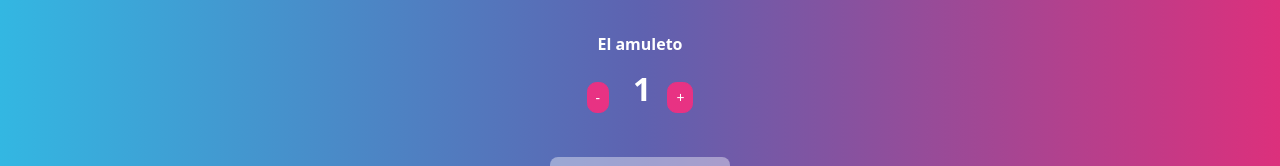
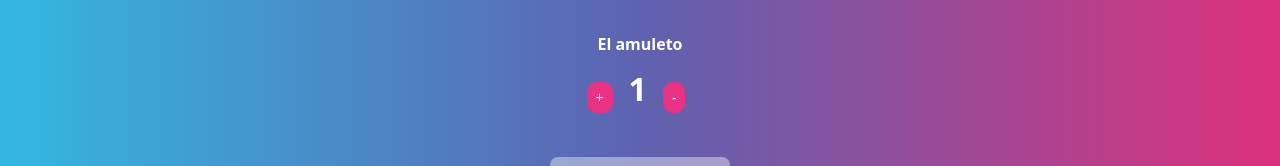
Before and after one commit to NatachaVergara/busco-libro-vergara, a React (Create React App) app: page / in a window 1280 px wide. Shown: the part 313-479 px from the top of the page. Built offline with nearby package versions, Linux system fonts and the light colour scheme.

Commit message:
clase 5 Components II Contador con boton

```diff
--- a/src/App.js
+++ b/src/App.js
@@ -1,6 +1,7 @@
 //Importo el npm de bootswatch
 import "bootswatch/dist/quartz/bootstrap.min.css";
-import ItemListContainer from "./components/ItemListContainer";
+import ItemListContainer from "./components/ItemListContainer/ItemListContainer";
+
 
 //Traigo el componente navbar de NavBar.jsx
 import NavBar from './components/NavBar/NavBar';
--- a/src/components/ItemCount/ItemCount.jsx
+++ b/src/components/ItemCount/ItemCount.jsx
@@ -1,29 +1,24 @@
 import { useState } from 'react'
 import './itemCount.css'
 
-const ItemCount = ({ stock, initial, onAdd}) => {
+const ItemCount = ({ stock, initial, onAdd }) => {
 
     const [count, setCount] = useState(1)
 
-   //Funcion para sumar items al carrito
+    //Funcion para sumar items al carrito
     //mientras que el contador sea menor a stock, va a sumar
     const addItem = () => {
-        if (count <= stock) {
-           setCount(count + 1)
-         }
+        if (count <= stock) { setCount(count + 1) }
     }
     //Funcion para remover items del carrito
     //Mientras el count sea mayor a inicial, va a restar
     const removeItem = () => {
-        if (count >= initial) {
-            setCount(count - 1)
-        }
+        if (count >= initial) { setCount(count - 1) }
     }
     //Funcion que utiliza la funcion creada onAdd del itemListCointainer que me permite habilitar el btn Agregar al carrito
     const btnAdd = () => {
-        if (count >= 1) {
-            onAdd()
-        }
+
+        if (count >= initial ) { onAdd() }
     }
 
 
@@ -31,11 +26,13 @@ const ItemCount = ({ stock, initial, onAdd}) => {
         <div className="container text-center ">
             <h6> El amuleto </h6>
             <div className="mb-3 d-flex flex-row justify-content-center align-items-center">
+                <button type="button" className="btn btn-primary btn-sm" onClick={addItem} > + </button>
+                <h2 className="mx-2">{count}</h2>
+
                 <button type="button" className="btn btn-primary btn-sm me-1" onClick={removeItem} > - </button>
-                 <h2 className="mx-2">{count}</h2>
-                 <button type="button" className="btn btn-primary btn-sm" onClick={addItem} > + </button>
             </div>
-             <button type="button" className="btn btn-secondary" onClick={btnAdd}>Agregar al carrito</button>
+
+            <button type="button" className="btn btn-secondary" onClick={btnAdd}>Agregar al carrito</button>
         </div>
     )
 }
--- a/src/components/ItemListContainer.jsx
+++ b/src/components/ItemListContainer/ItemListContainer.jsx
@@ -1,15 +1,16 @@
-import { useState} from 'react'
-import ItemCount from "./ItemCount/ItemCount"
+
+import ItemCount from "../ItemCount/ItemCount"
 
 
 
 const ItemListContainer = ({ titulo }) => {
     // eslint-disable-next-line no-unused-vars
-    const [agregarItem, setAgregarItem] = useState('')
+
 
     //Funcion para agregar items al carrito al momento de utilizar el btn del itemContainer
+    //No creo que este bien aplicado pero por ahora es lo que se me ocurrio agregar
     const onAdd = () => {
-        setAgregarItem(console.log('Item agregado'))
+        (console.log('Item Agregado'))
     }
 
     return (
```
